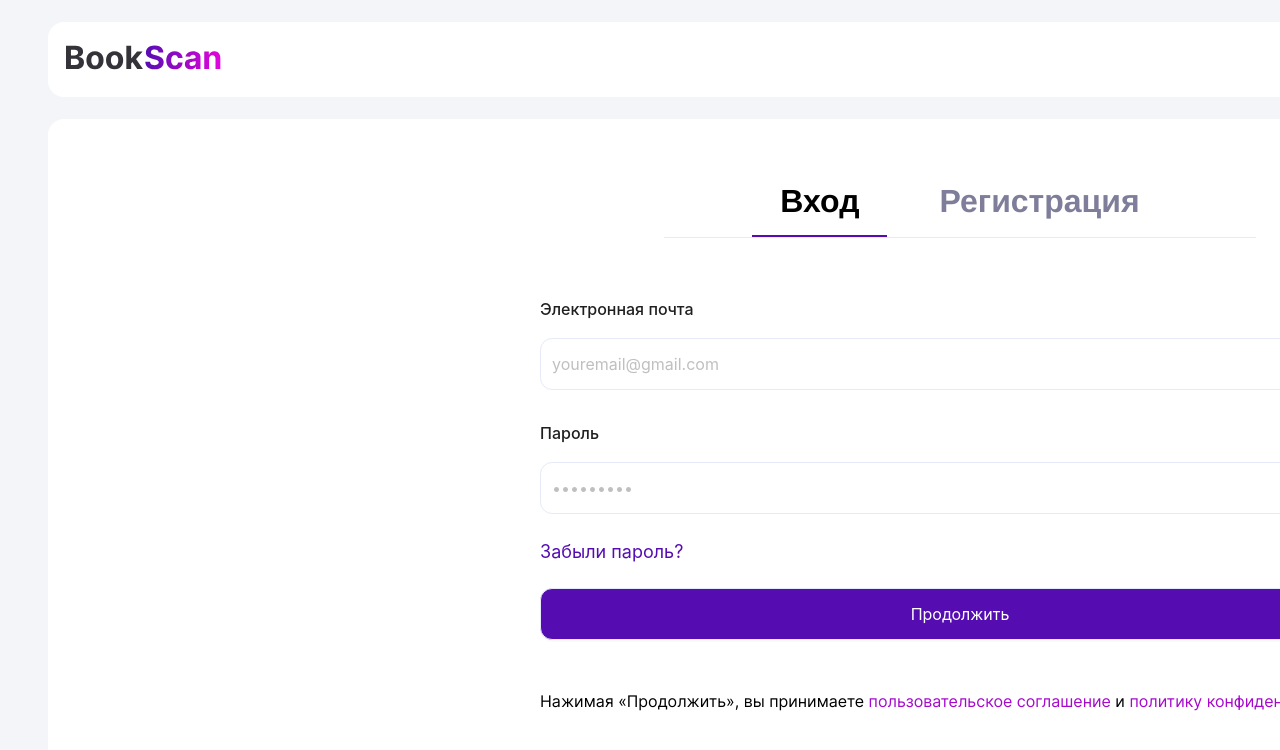
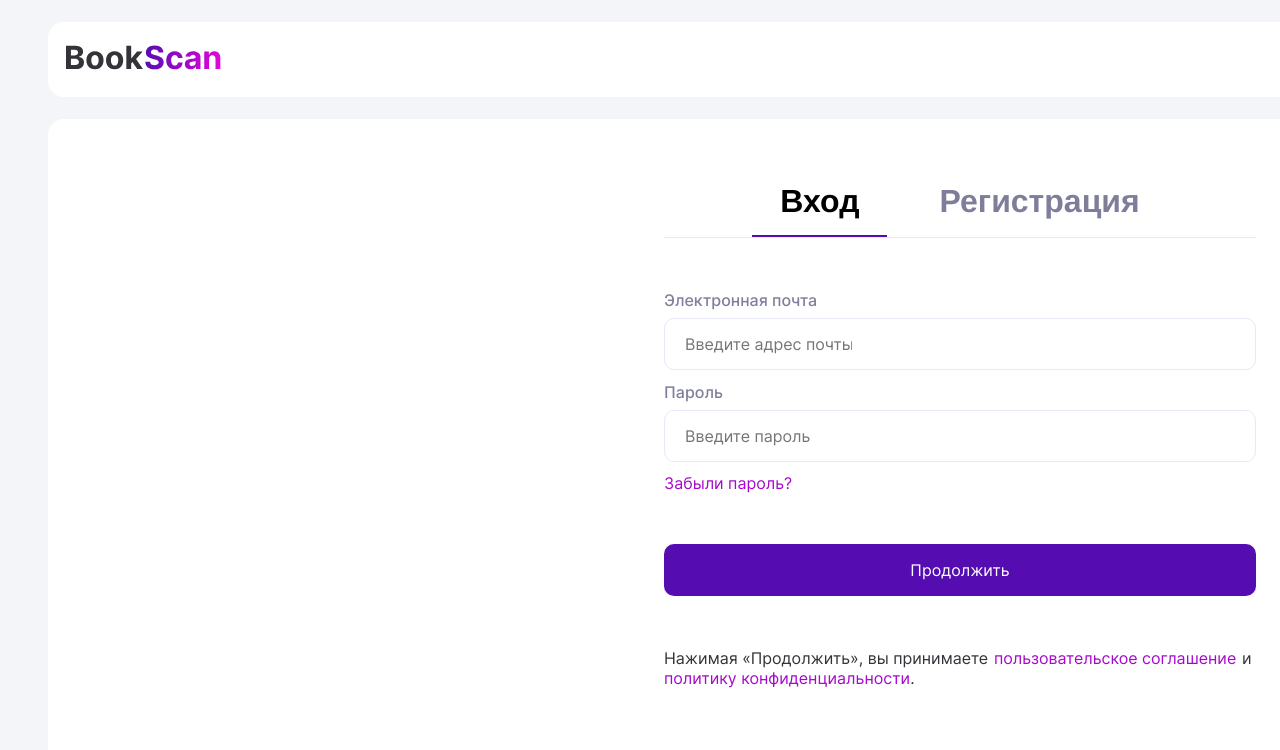
Before and after one commit to alt2211/Printed_publications_FE, a React (Create React App) app in the folder printed_publications/: page /login in a window 1280 px wide. Shown: the top 750 px of the page. Built offline with nearby package versions, Linux system fonts and the light colour scheme.

Commit message:
new login page

```diff
--- a/printed_publications/src/Styles/login.scss
+++ b/printed_publications/src/Styles/login.scss
@@ -11,8 +11,6 @@
 
 }
 
-
-
 .frame-without-color-2 {
   background-color: white;
   border-radius: 16px;
@@ -21,9 +19,6 @@
   padding: 16px;
 }
 
-// .custom-table{
-//   width: 500px;
-// }
 
 .frame {
   background-color: #ffffff;
@@ -111,4 +106,71 @@
     width: 592px;
   }
 
+  .text{
+    color: #7F7F9B;
+    font-size: 16px;
+    font-style: normal;
+    font-weight: 500;
+    line-height: 20px;
+    display: flex;
+    flex-direction: column;
+    align-items: flex-start;
+    margin-bottom: 12px;
+  }
+
+  .inputF{
+    width: 592px;
+    height: 52px;
+    display: flex;
+    padding: 16px 403px 16px 20px;
+    align-items: center;
+    align-self: stretch;
+    border-radius: 10px;
+    border: 1px solid #E6EAF8;
+    outline: 0;
+    margin-top: 8px;
+    color: #333339;
+    font-size: 16px;
+    font-style: normal;
+    font-weight: 400;
+    line-height: 20px;
+  }
+
+  .next{
+    margin-top: 52px;
+    display: flex;
+    width: 592px;
+    height: 52px;
+    padding: 16px 38px;
+    justify-content: center;
+    align-items: center;
+    border-radius: 10px;
+    background: #550DB2;
+    color: #FFF;
+    font-size: 16px;
+    font-style: normal;
+    font-weight: 400;
+    line-height: 20px;
+    outline: none;
+    border: none;
+  }
+
+  .policy{
+    width: 592px;
+    color: #333339;
+    text-align: center;
+    font-family: Inter;
+    font-size: 16px;
+    font-style: normal;
+    font-weight: 400;
+    line-height: 20px; /* 125% */
+    display: flex;
+    flex-direction: column;
+    .policy2{
+      color: #A609CB;
+    }
+    .policy3{
+      display: flex;
+    }
+  }
 }
--- a/printed_publications/src/pages/Login.tsx
+++ b/printed_publications/src/pages/Login.tsx
@@ -1,11 +1,10 @@
-import { Button, Form, Input, notification } from 'antd'
-import FormItem from 'antd/es/form/FormItem'
-import { useState } from 'react'
-import { Link, useNavigate } from 'react-router-dom'
-import '../Styles/login.scss'
+import React, { useState } from 'react';
+import { Link, useNavigate } from 'react-router-dom';
+import '../Styles/login.scss';
 
-const Authorization: React.FC = () => {
-	const [page, setPage] = useState<string>('login')
+//Выбор вход или регистрация
+const Authorization = () => {
+  const [page, setPage] = useState('login');
 
   return (
     <>
@@ -15,154 +14,123 @@ const Authorization: React.FC = () => {
             <div className='div3'>
               <div
                 className={page === 'login' ? 'divwrapper' : 'divwrapper2'}
-								onClick={() => setPage('login')}
-							>
-								<div
-									className={page === 'login' ? 'textwrapper' : 'textwrapper2'}
-								>
+                onClick={() => setPage('login')} >
+                <div className={page === 'login' ? 'textwrapper' : 'textwrapper2'}>
                   Вход
                 </div>
               </div>
               <div
                 className={page === 'register' ? 'divwrapper' : 'divwrapper2'}
-								onClick={() => setPage('register')}
-							>
+                onClick={() => setPage('register')} >
                 <div
-									className={
-										page === 'register' ? 'textwrapper' : 'textwrapper2'
-									}
-								>
+                  className={page === 'register' ? 'textwrapper' : 'textwrapper2'}>
                   Регистрация
                 </div>
               </div>
             </div>
-						<div className='div4' />
+            <div className='div4'/>
           </div>
           {page === 'login' && <LoginPage />}
           {page === 'register' && <RegPage />}
-					<div>
-						Нажимая «Продолжить», вы принимаете&nbsp;
-						<Link style={{ color: '#A609CB', textDecoration: 'none' }} to={'/'}>
-							пользовательское соглашение
-						</Link>
-						&nbsp;и&nbsp;
-						<Link style={{ color: '#A609CB', textDecoration: 'none' }} to={'/'}>
-							политику конфиденциальности
-						</Link>
-						.
+          <div className='policy'>
+			<div className='policy3'>
+			Нажимая&nbsp;«Продолжить», вы принимаете&nbsp;<div className='policy2' style={{width: '245px'}}>пользовательское соглашение</div>&nbsp;и
+			</div>
+            <div className='policy3'><div className='policy2'>политику конфиденциальности</div>.</div>
           </div>
         </div>
       </div>
     </>
-	)
+  );
+};
+
+//Страница входа
+const LoginPage = () => {
+  const navigate = useNavigate();
+
+  const onFinish = (e) => {
+    e.preventDefault();
+    const formData = new FormData(e.target);
+    const email = formData.get('email');
+    const password = formData.get('password');
+
+    if (email === '1@g' && password === '1') {
+      navigate('/');
+    } else {
+      alert('Неправильный логин или пароль');
     }
-
-const LoginPage = () => {
-	const navigate = useNavigate()
-
-	const onFinish = ({ email, password }) => {
-		if (email === 'dmitryt19@gmail.com' && password === '123456789') {
-			navigate('/')
-		} else {
-			notification.error({
-				message: 'Неправильный логин или пароль',
-				key: 'incorrectLogin',
-			})
-		}
-	}
+  };
 
   return (
-		<Form
-			layout='vertical'
-			style={{ width: '100%' }}
-			size='large'
-			onFinish={onFinish}
-		>
-			<FormItem name='email' label='Электронная почта'>
-				<Input
+    <form onSubmit={onFinish}>
+      <label className='text'>
+          Электронная почта
+        <input
+          name='email'
           type='email'
-					size='large'
-					style={{ width: '100%', boxShadow: 'none'}}
-					placeholder='youremail@gmail.com'
+          placeholder='Введите адрес почты'
+		  className='inputF'
         />
-			</FormItem>
-			<FormItem name='password' label='Пароль'>
-				<Input.Password
-					size='large'
-					style={{ width: '100%', boxShadow: 'none' }}
-					placeholder='•••••••••'
+      </label>
+      <label className='text'>
+          Пароль
+        <input
+          name='password'
+          type='password'
+          placeholder='Введите пароль'
+		  className='inputF'
         />
-			</FormItem>
-			<div
-				style={{
-					color: '#550DB2',
-					fontSize: 18,
-					textAlign: 'left',
-					width: '100%',
-				}}
-			>
-				Забыли пароль?
-			</div>
-			<br />
-			<Button
-				style={{
-					backgroundColor: '#550DB2',
-					color: 'white',
-				}}
-				size='large'
-				block
-				htmlType='submit'
-			>
-				Продолжить
-			</Button>
-		</Form>
-	)
-}
+      </label>
+      <div style={{ color: '#A609CB', textAlign: 'left',marginTop: '4px'}}>Забыли пароль?</div>
+      <button className='next'>Продолжить</button>
+    </form>
+  );
+};
 
+//Страница регистрации
 const RegPage = () => {
-	const onFinish = ({ email, password, repeatPassword }) => {
-		notification.error({
-			message: 'Пользователь с такой почтой уже зарегистиррован',
-			key: 'incorrectLogin',
-		})
-	}
+  const onFinish = (e) => {
+    e.preventDefault();
+    const formData = new FormData(e.target);
+    const email = formData.get('email');
+    const password = formData.get('password');
+    const repeatPassword = formData.get('repeatPassword');
+  };
 
   return (
-		<Form layout='vertical' style={{ width: '100%' }} size='large'>
-			<FormItem name='email' label='Электронная почта'>
-				<Input
+    <form onSubmit={onFinish}>
+      <label className='text'>
+        Электронная почта
+        <input
+          name='email'
           type='email'
-					size='large'
-					style={{ width: '100%', boxShadow: 'none' }}
-					placeholder='youremail@gmail.com'
+          placeholder='Введите адрес почты'
+		  className='inputF'
         />
-			</FormItem>
-			<FormItem name='password' label='Пароль'>
-				<Input.Password
-					size='large'
-					style={{ width: '100%', boxShadow: 'none' }}
-					placeholder='•••••••••'
+      </label>
+      <label className='text'>
+        Пароль
+        <input
+          name='password'
+          type='password'
+          placeholder='Введите пароль'
+		  className='inputF'
         />
-			</FormItem>
-			<FormItem name='repeatPassword' label='Повторите пароль'>
-				<Input.Password
-					size='large'
-					style={{ width: '100%', boxShadow: 'none' }}
-					placeholder='•••••••••'
+      </label>
+      <label className='text'>
+        Подтвердите пароль
+        <input
+          name='repeatPassword'
+          type='password'
+          placeholder='Введите пароль'
+		  className='inputF'
         />
-			</FormItem>
-			<Button
-				style={{
-					backgroundColor: '#550DB2',
-					color: 'white',
-				}}
-				size='large'
-				block
-			>
+      </label>
+      <button className='next'>
         Продолжить
-			</Button>
-		</Form>
-	)
-}
+      </button>
+    </form>
+  );
+};
 
-export default Authorization
+export default Authorization;
```
Lines whose indentation alone changed are shown as unchanged.
